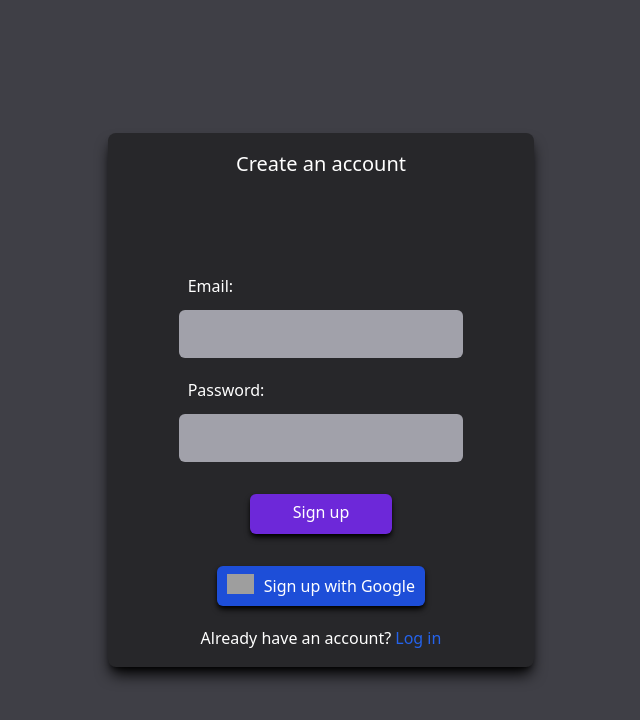
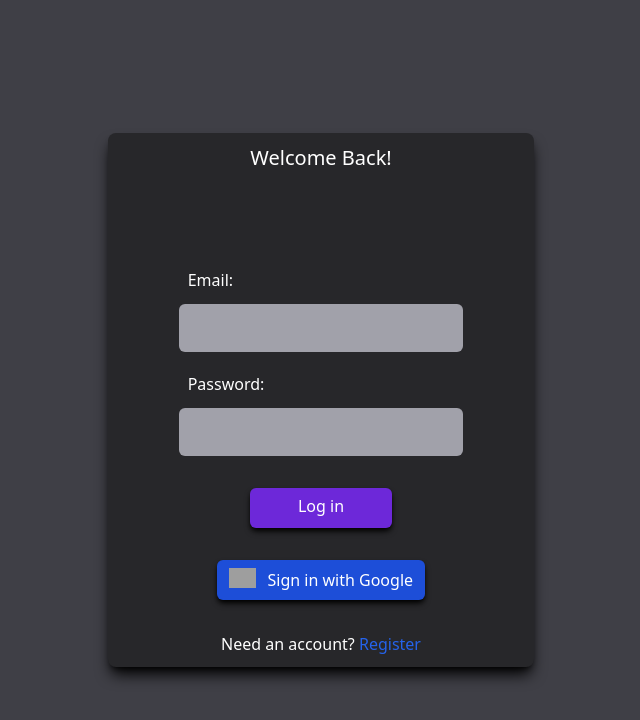
Before and after one commit to hiramr97/discordia, a React (Create React App) app: page / in a window 1280 px wide. Shown: the top 720 px of the page, without its empty margins (319-959 px from the left). Built offline with nearby package versions, Linux system fonts and the light colour scheme; no server answers; grey boxes are pictures that could not be loaded.

Commit message:
changed first page to login page

```diff
--- a/src/App.js
+++ b/src/App.js
@@ -9,8 +9,8 @@ function App() {
   return (
     <div className='max-h-96'>
       <Routes>
-        <Route path='/' element={<Signup />} />
-        <Route path='/login' element={<Login />} />
+        <Route path='/signup' element={<Signup />} />
+        <Route path='/' element={<Login />} />
         <Route path='/updateprofile' element={<UpdateProfile />} />
         <Route path='/channels/homepage' element={<Homepage />} />
         <Route path='/channels/:id' element={<ChannelPage />} />
--- a/src/Components/Channels/Homepage.js
+++ b/src/Components/Channels/Homepage.js
@@ -12,7 +12,7 @@ const Homepage = () => {
 
 
     if (loading) return;
-    if (!user) navigate('/login')
+    if (!user) navigate('/')
     if (user)
         return (
             <div className="bg-zinc-700">
--- a/src/Components/Users/Login.js
+++ b/src/Components/Users/Login.js
@@ -39,7 +39,7 @@ const Login = () => {
                 <input className="h-12 w-2/3 rounded-md bg-zinc-400 mx-auto text-white pl-2 mb-5" type='password' onChange={(e) => { setLoginPassword(e.target.value) }}></input>
                 <Link className="mx-auto mt-3 bg-violet-700 hover:bg-violet-800 transition-all  rounded-md text-white w-1/3 text-center h-10 duration-200 ease-linear pt-1.5 shadow-md shadow-black mb-5" to={'/channels/homepage'}><button onClick={login}>Log in</button></Link>
                 <button onClick={googleLogin} className="mx-auto mt-3 bg-blue-700 hover:bg-blue-800 transition-all rounded-md text-white w-52 text-center h-10 duration-200 ease-linear shadow-md shadow-black flex pt-2 justify-evenly "> <img className="h-5" src="https://imgur.com/PD4DF7S.png" /> Sign in with Google</button>
-                <p className="text-center text-white mt-8">Need an account? <Link className="text-blue-600 hover:underline" to={'/'}>  Register</Link></p>
+                <p className="text-center text-white mt-8">Need an account? <Link className="text-blue-600 hover:underline" to={'/signup'}>  Register</Link></p>
             </div>
         </div>
     )
--- a/src/Components/Users/Singup.js
+++ b/src/Components/Users/Singup.js
@@ -39,7 +39,7 @@ const Signup = () => {
                 <input type='password' className="h-12 w-2/3 rounded-md bg-zinc-400 mx-auto text-white pl-2 mb-5" onChange={(e) => { setPassword(e.target.value) }}></input>
                 <Link to={'/updateprofile'} className="mx-auto mt-3 bg-violet-700 hover:bg-violet-800 transition-all  rounded-md text-white w-1/3 text-center h-10 duration-200 ease-linear pt-1.5 shadow-md shadow-black mb-5"><button onClick={signup}>Sign up</button></Link>
                 <button onClick={googleLogin} className="mx-auto mt-3 bg-blue-700 hover:bg-blue-800 transition-all  rounded-md text-white w-52 text-center h-10 duration-200 ease-linear shadow-md shadow-black flex pt-2 justify-evenly "> <img className="h-5" src="https://imgur.com/PD4DF7S.png" /> Sign up with Google</button>
-                <p className="text-center text-white mt-5">Already have an account? <Link className="text-blue-600 hover:underline" to={'/login'}>  Log in</Link></p>
+                <p className="text-center text-white mt-5">Already have an account? <Link className="text-blue-600 hover:underline" to={'/'}>  Log in</Link></p>
             </div>
         </div>
     )
--- a/src/Components/Users/UpdateProfile.js
+++ b/src/Components/Users/UpdateProfile.js
@@ -45,7 +45,7 @@ const UpdateProfile = () => {
     }
 
     if (loading) return;
-    if (!user) navigate('/login')
+    if (!user) navigate('/')
     if (user)
         return (
             <div className="bg-zinc-700 h-screen w-screen flex justify-center">
--- a/src/Utilities/Message.js
+++ b/src/Utilities/Message.js
@@ -33,8 +33,8 @@ const Message = ({ newMessages }) => {
     return (
         <div className="">
             {messageMapping}
-            <input className="absolute w-10/12 ml-64 bottom-0 h-12 rounded-lg bg-zinc-500 mg-12 outline-none pl-4" onChange={(e) => { setNewMessage(e.target.value) }}></input>
-            <button onClick={addMessage}>Send</button>
+            <button className="bg-violet-700 hover:bg-violet-800 transition-all rounded-md text-white text-center h-12 duration-200 ease-linear shadow-md shadow-black absolute bottom-0 mb-1 w-14 ml-48" onClick={addMessage}>Send</button>
+            <input className="absolute w-10/12 ml-64 bottom-0 h-12 rounded-lg bg-zinc-500 mg-12 outline-none pl-4 mb-1" onChange={(e) => { setNewMessage(e.target.value) }}></input>
         </div>
     )
 }
--- a/src/Utilities/Userbar.js
+++ b/src/Utilities/Userbar.js
@@ -9,7 +9,7 @@ const Userbar = () => {
 
 
     if (loading) return;
-    if (!user) navigate('/login')
+    if (!user) navigate('/')
     if (user)
         return (
             <div className="-mb-14">
```
